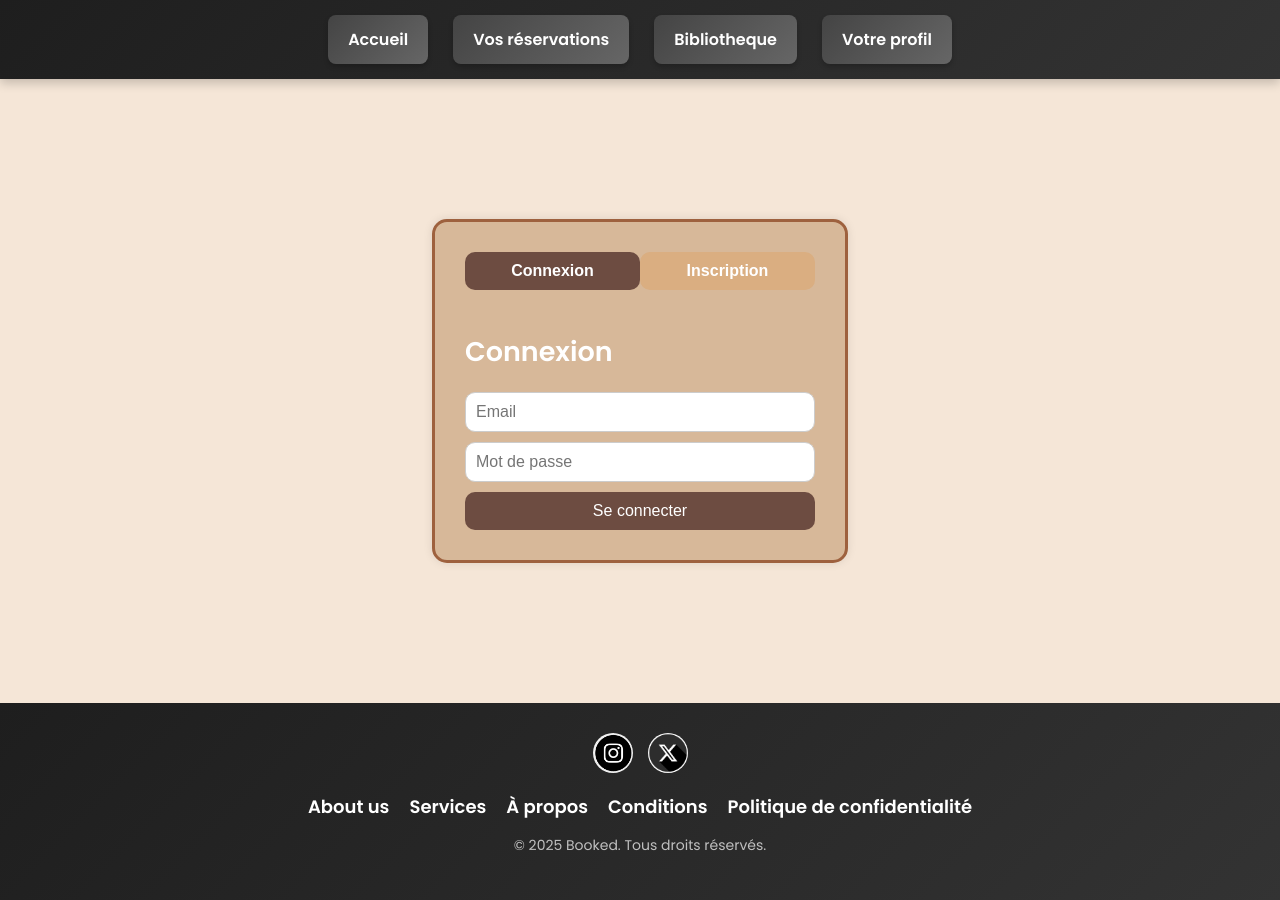
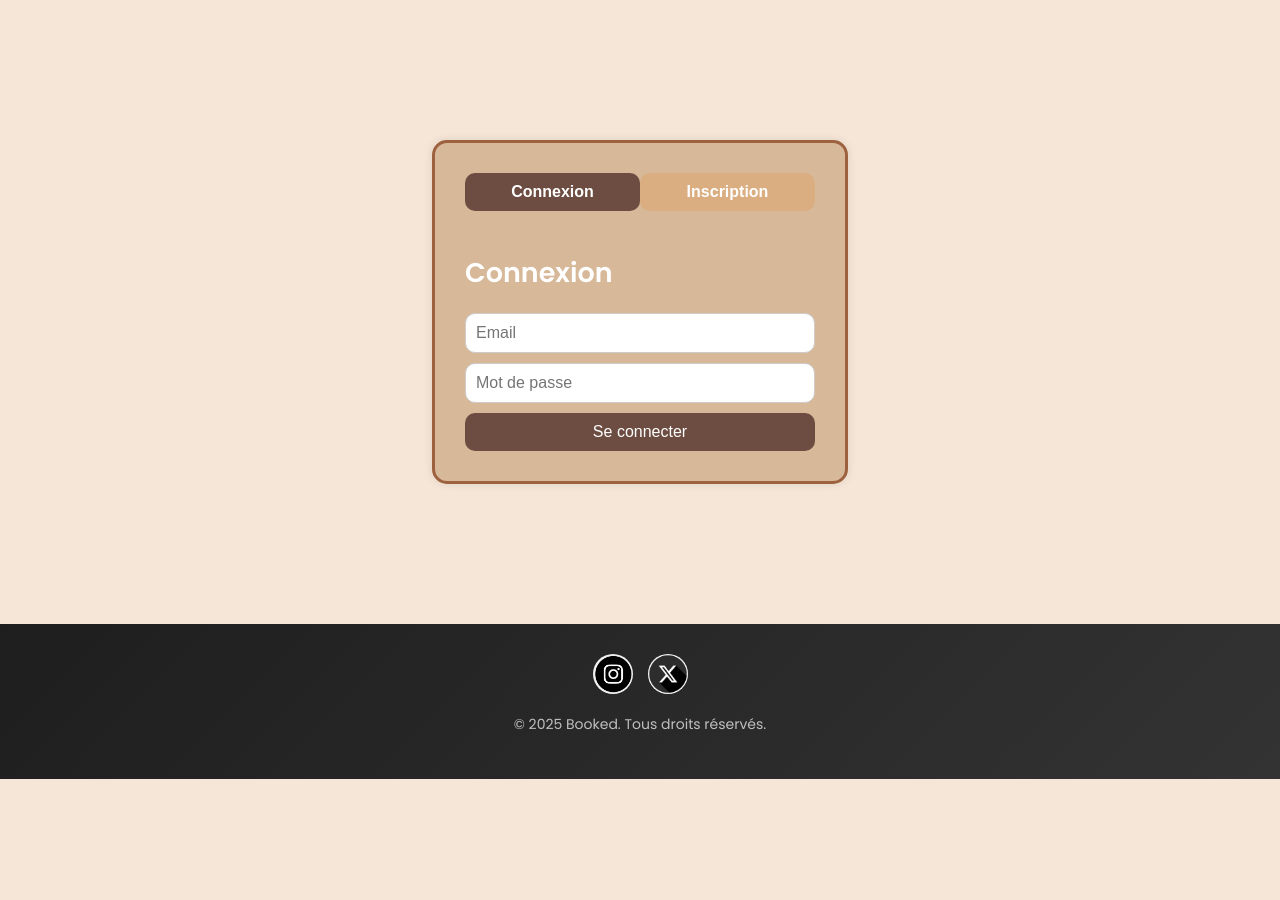
Before and after one commit to BenoitChirez/Open_JavaScript_Project_Booked, a PHP site: page /HTML/Inscription.html in a window 1280 px wide. After the commit the page ends 779 px from the top, so only its background shows below. Run offline with PHP 8.4, Linux system fonts and the light colour scheme.

Commit message:
modif inscription

```diff
--- a/HTML/Inscription.html
+++ b/HTML/Inscription.html
@@ -13,14 +13,7 @@
 
 
         <header>
-            <nav>
-                <ul class="nav-list">
-                    <div class="header1"><li><a href="../PHP/Accueil.php">Accueil</a></li></div>
-                    <div class="header2"><li><a href="../PHP/Reservations.php">Vos réservations</a></li></div>
-                    <div class="header3"><li><a href="../PHP/Bibliotheque.php">Bibliotheque</a></li></div>
-                    <div class="header4"><li><a href="../PHP/Votre-profil.php">Votre profil</a></li></div>
-                </ul>
-            </nav>
+
         </header>
 
         <main>
@@ -59,13 +52,7 @@
                 <a href="#" style="background-image: url('../images/Social/instagram-logo-noir-png.webp');"></a>
                 <a href="#" style="background-image: url('../images/Social/X-noir.png');"></a>
             </div>
-            <ul class="footer-links">
-                <li><a href="aboutus.php">About us</a></li>
-                <li><a href="#">Services</a></li>
-                <li><a href="#">À propos</a></li>
-                <li><a href="#">Conditions</a></li>
-                <li><a href="#">Politique de confidentialité</a></li>
-            </ul>
+
             <p class="copyright">© 2025 Booked. Tous droits réservés.</p>
         </footer>
 
--- a/PHP/Votre-profil.php
+++ b/PHP/Votre-profil.php
@@ -52,7 +52,7 @@ if ($conn->connect_error) {
           background-color: #d7b899;
           color: #4e342e;
           padding: 30px;
-          border-radius: 30%;
+          border-radius: 25px;
           box-shadow: 5px 5px 15px rgba(0, 0, 0, 0.2);
           width: 300px;
           text-align: center;
--- /dev/null
+++ b/index.php
@@ -0,0 +1,4 @@
+<?php
+header("Location: ./HTML/Inscription.html");
+exit();
+?>
```
